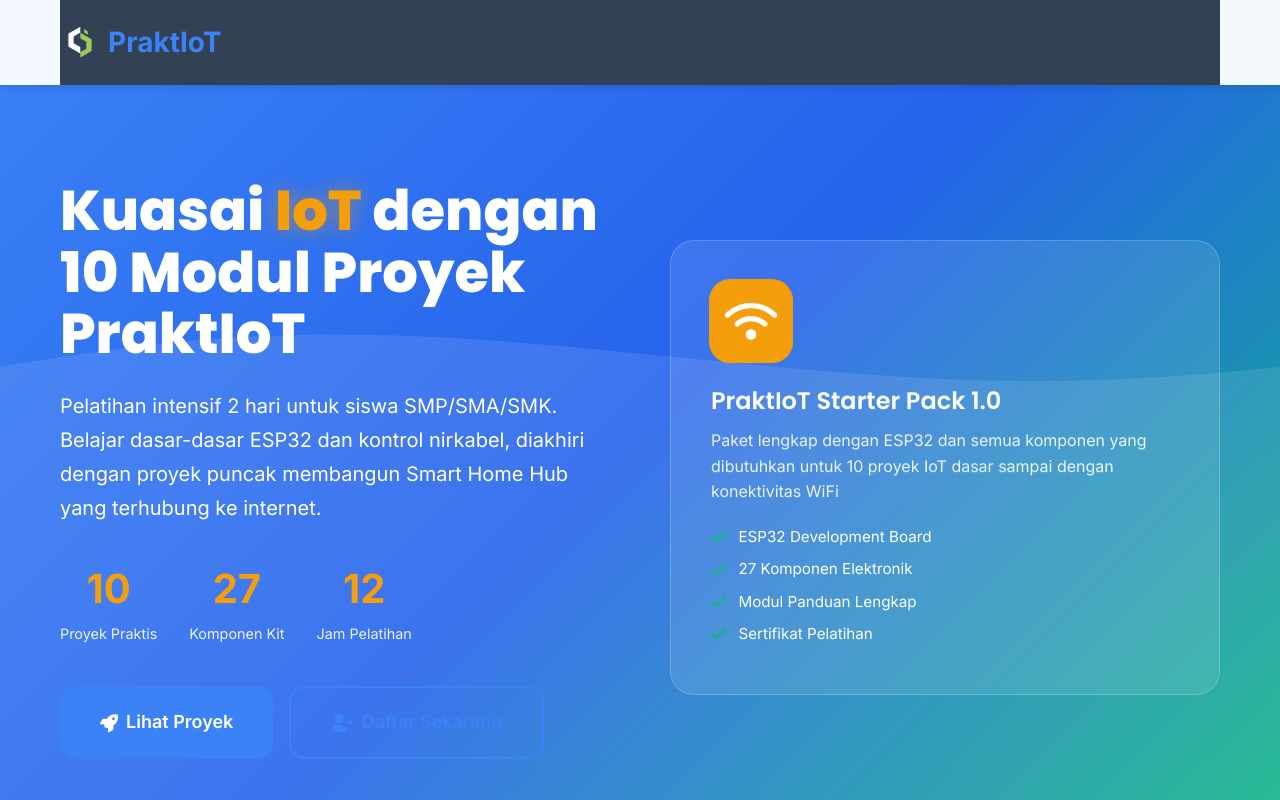
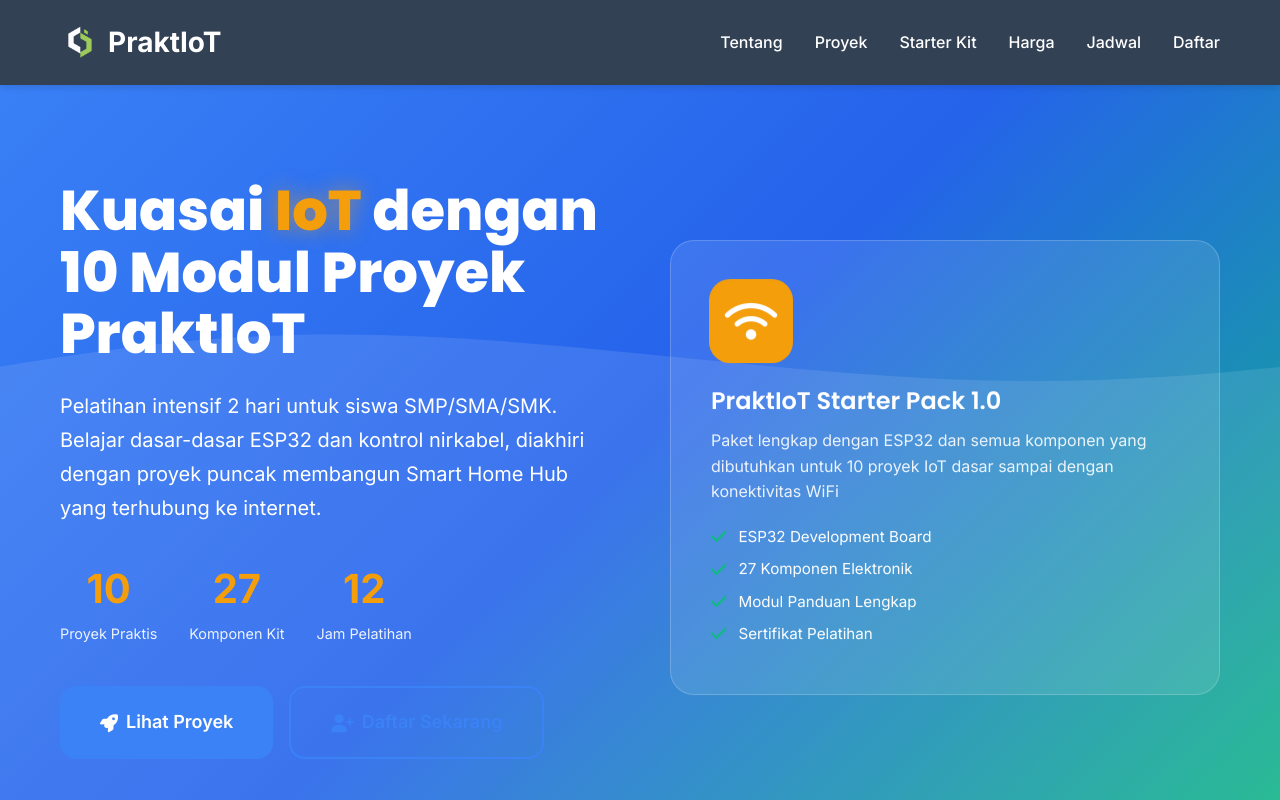
Before and after one commit to Astheria23/PraktIoT, a plain HTML site: page index.html in a window 1280 px wide. Shown: the top 800 px of the page. Drawn offline with Linux system fonts and the light colour scheme.

Commit message:
Update index.html

```diff
--- a/app.js
+++ b/app.js
@@ -32,6 +32,7 @@ document.querySelectorAll(".animate-on-scroll").forEach((el) => {
   observer.observe(el);
 });
 
+/*
 // Header scroll effect
 window.addEventListener("scroll", () => {
   const header = document.querySelector("header");
@@ -43,6 +44,7 @@ window.addEventListener("scroll", () => {
     header.style.boxShadow = "0 4px 6px -1px rgba(0, 0, 0, 0.1)";
   }
 });
+*/
 
 // WhatsApp Form Submission
 document
--- a/index.html
+++ b/index.html
@@ -237,8 +237,7 @@
 
             /* Header */
             header {
-                background-color: rgba(255, 255, 255, 0.95);
-                backdrop-filter: blur(10px);
+                background: var(--gray-700);
                 box-shadow: 0 4px 6px -1px rgba(0, 0, 0, 0.1);
                 position: fixed;
                 width: 100%;
@@ -252,8 +251,7 @@
                 justify-content: space-between;
                 align-items: center;
                 padding: 20px 0;
-                background: var(--gray-700);
-                color: var(--white);
+                background: transparent;
             }
 
             .logo {
@@ -269,7 +267,7 @@
             .logo span {
                 font-size: 28px;
                 font-weight: 800;
-                color: var(--primary);
+                color: white;
             }
 
             .logo i {
@@ -285,7 +283,7 @@
 
             .nav-links a {
                 text-decoration: none;
-                color: var(--gray-700);
+                color: var(--white);
                 font-weight: 500;
                 transition: all 0.3s ease;
                 position: relative;
@@ -1417,7 +1415,8 @@
                 <div class="hero-content">
                     <div class="hero-text">
                         <h1>
-                            Kuasai <span class="highlight">IoT</span> dengan 10 Modul Proyek PraktIoT
+                            Kuasai <span class="highlight">IoT</span> dengan 10
+                            Modul Proyek PraktIoT
                         </h1>
                         <p>
                             Pelatihan intensif 2 hari untuk siswa SMP/SMA/SMK.
@@ -1458,11 +1457,11 @@
                             <div class="hero-card-icon">
                                 <i class="fas fa-wifi"></i>
                             </div>
-                            <h3>PraktIoT Starter Pack 1.0 </h3>
+                            <h3>PraktIoT Starter Pack 1.0</h3>
                             <p>
                                 Paket lengkap dengan ESP32 dan semua komponen
-                                yang dibutuhkan untuk 10 proyek IoT dasar sampai dengan
-                                konektivitas WiFi
+                                yang dibutuhkan untuk 10 proyek IoT dasar sampai
+                                dengan konektivitas WiFi
                             </p>
                             <ul class="hero-features">
                                 <li>
@@ -1993,7 +1992,7 @@
                     </div>
 
                     <div class="kit-details animate-on-scroll">
-                        <h3>Komponen Utama PraktIoT Starter Pack 1.0 Kit </h3>
+                        <h3>Komponen Utama PraktIoT Starter Pack 1.0 Kit</h3>
                         <p>
                             Setiap peserta akan mendapatkan paket lengkap dengan
                             ESP32 development board dan semua komponen yang
@@ -2077,7 +2076,9 @@
                     <div class="pricing-card animate-on-scroll">
                         <div class="pricing-header">
                             <h3>Paket Sewa</h3>
-                            <p class="subtitle">Pelatihan + Sewa Kit PraktIot Starter Pack 1.0</p>
+                            <p class="subtitle">
+                                Pelatihan + Sewa Kit PraktIot Starter Pack 1.0
+                            </p>
                             <div class="price">Rp 750K</div>
                             <p class="price-period">Per peserta</p>
                         </div>
@@ -2565,12 +2566,12 @@
             window.addEventListener("scroll", () => {
                 const header = document.querySelector("header");
                 if (window.scrollY > 100) {
-                    header.style.background = "rgba(255, 255, 255, 0.98)";
-                    header.style.boxShadow = "0 4px 20px rgba(0, 0, 0, 0.1)";
+                    // header.style.background = "rgba(255, 255, 255, 0.98)";
+                    // header.style.boxShadow = "0 4px 20px rgba(0, 0, 0, 0.1)";
                 } else {
-                    header.style.background = "rgba(255, 255, 255, 0.95)";
-                    header.style.boxShadow =
-                        "0 4px 6px -1px rgba(0, 0, 0, 0.1)";
+                    // header.style.background = "rgba(255, 255, 255, 0.95)";
+                    // header.style.boxShadow =
+                    //     "0 4px 6px -1px rgba(0, 0, 0, 0.1)";
                 }
             });
 
```
